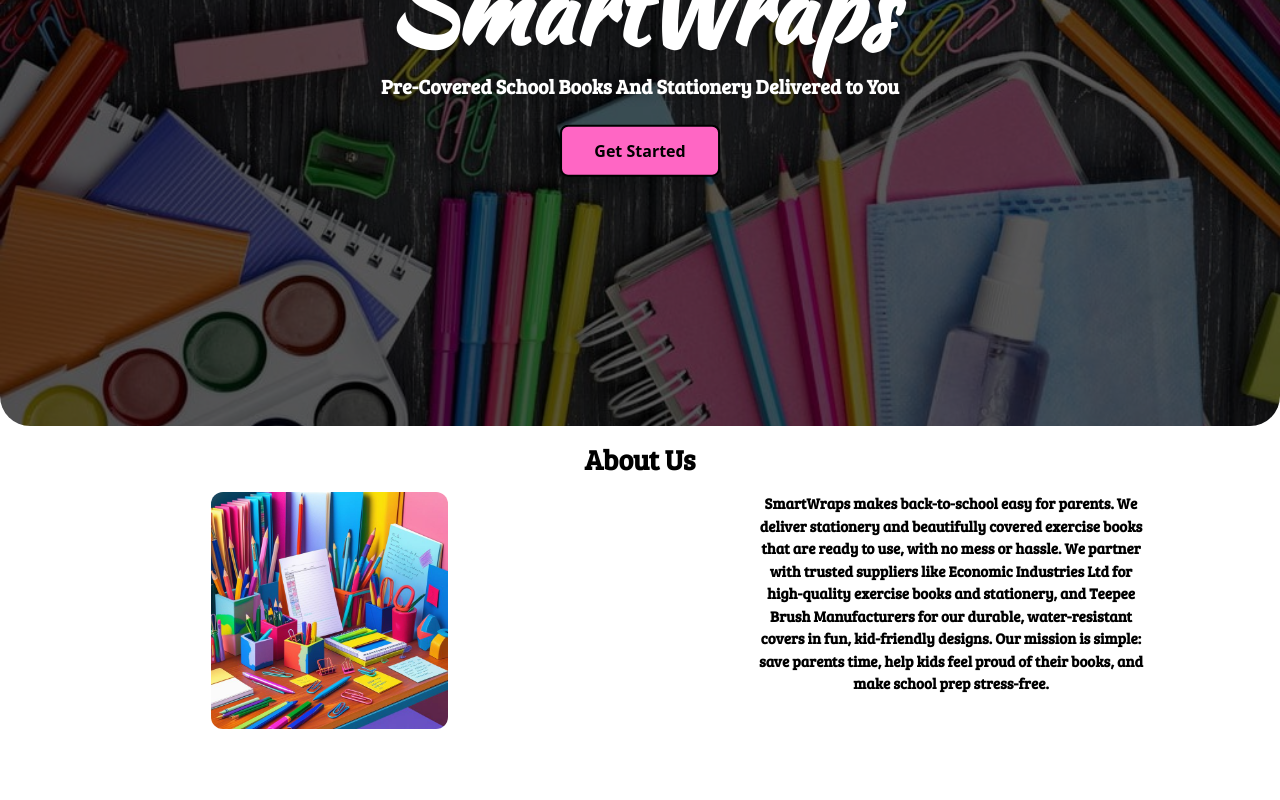
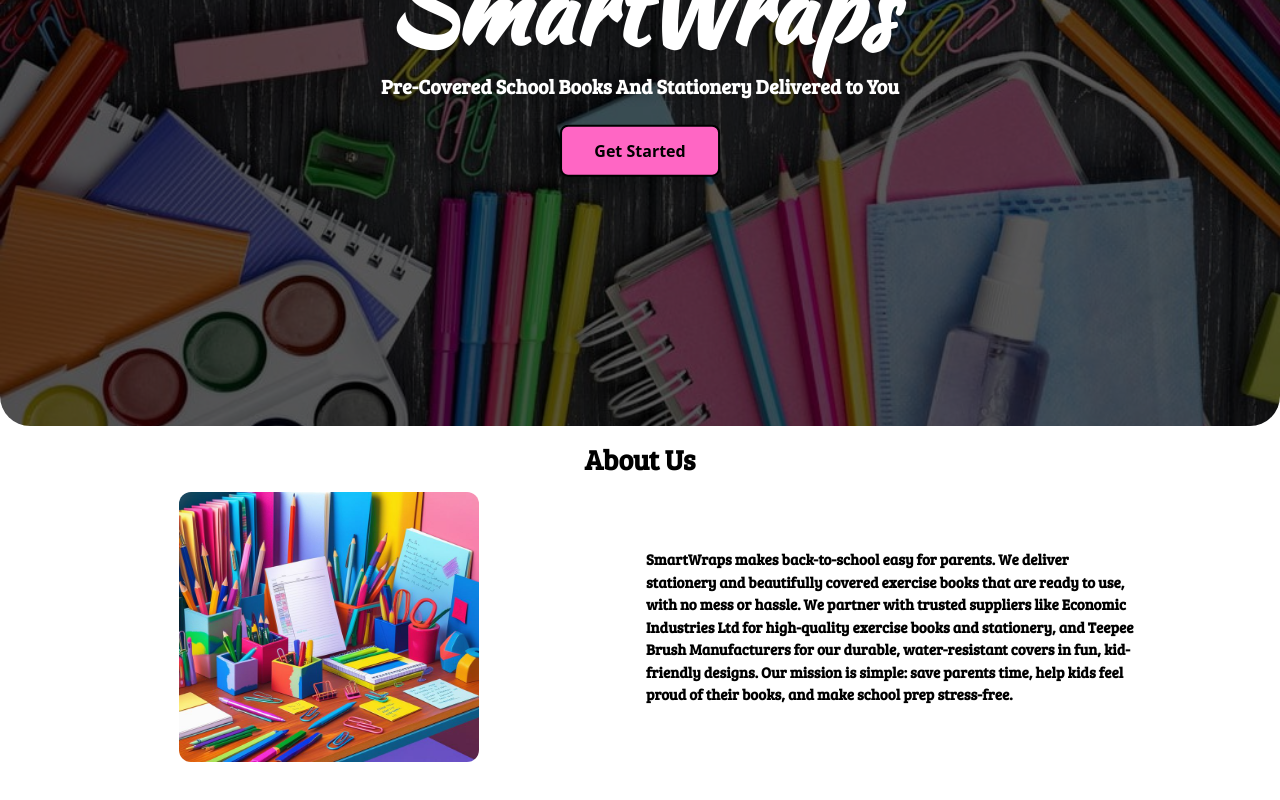
Before and after one commit to Stanlee-Sam/SmartWraps, a React (Vite) app: page / in a window 1280 px wide. Shown: the part 390-1190 px from the top of the page. Built offline with nearby package versions, Linux system fonts and the light colour scheme.

Commit message:
About us section complete

```diff
--- a/src/Components/About.jsx
+++ b/src/Components/About.jsx
@@ -11,14 +11,14 @@
           About Us
         </h2>
       </div>
-      <div className="flex md:flex-row md:justify-between flex-col gap-3 p-3 w-full ">
+      <div className="flex md:flex-row md:justify-evenly flex-col gap-3 p-3 w-full ">
         <div className="md:w-1/2 flex flex-col items-center" >
           <img
-          className="rounded-xl w-100 h-100 md:w-[237px] md:h-[237px]"
+          className="rounded-xl w-100 h-100 md:w-[300px] md:h-[270px]"
           src="../../src/assets/Images/about.jpeg" alt="" />
         </div>
-        <div className="md:w-1/2 flex flex-col items-center">
-          <p className="text-center text-[15px] font-semibold w-100 h-100" style={{fontFamily : 'Bree Serif'}}>
+        <div className="md:w-1/2 flex flex-col justify-center">
+          <p className="text-start text-[15px] font-semibold w-[80%]" style={{fontFamily : 'Bree Serif'}}>
             SmartWraps makes back-to-school easy for parents. We deliver
             stationery and beautifully covered exercise books that are ready to
             use, with no mess or hassle. We partner with trusted suppliers like
```
